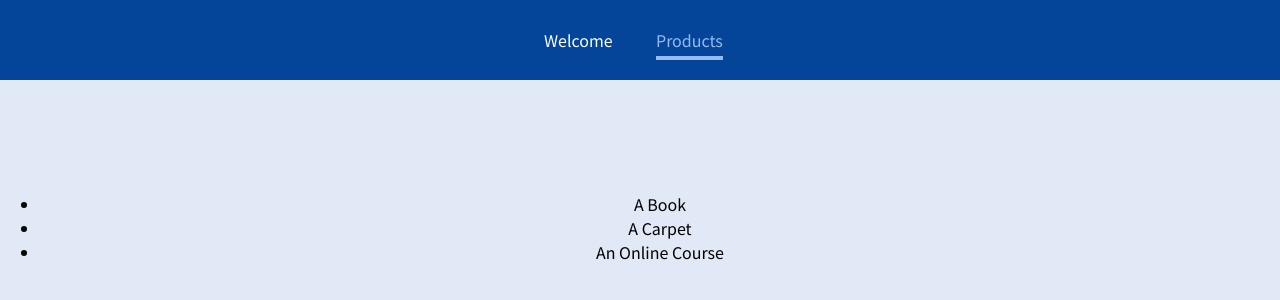
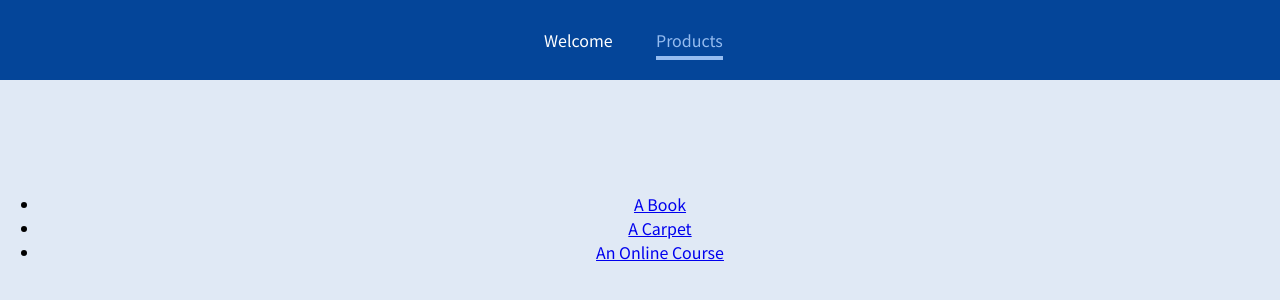
Before and after one commit to Francisco-BT/react-complete-guide, a JavaScript app: page /products in a window 1280 px wide. Shown: the top 300 px of the page. Built offline with nearby package versions, Linux system fonts and the light colour scheme.

Commit message:
feat: add Switch to render the right page

```diff
--- a/src/App.js
+++ b/src/App.js
@@ -1,4 +1,4 @@
-import { Route } from "react-router-dom";
+import { Route, Switch } from "react-router-dom";
 import MainHeader from "./components/MainHeader";
 import ProductDetail from "./pages/ProductDetail";
 import Products from "./pages/Products";
@@ -9,15 +9,17 @@
     <div>
       <MainHeader />
       <main>
+        <Switch>
           <Route path="/welcome">
             <Welcome />
           </Route>
-        <Route path="/products">
+          <Route path="/products" exact>
             <Products />
           </Route>
           <Route path="/products/:productId">
             <ProductDetail />
           </Route>
+        </Switch>
       </main>
     </div>
   );
--- a/src/pages/ProductDetail.js
+++ b/src/pages/ProductDetail.js
@@ -2,7 +2,6 @@
 
 const ProductDetail = () => {
   const params = useParams();
-  console.log(params.productId);
 
   return (
     <section>
--- a/src/pages/Products.js
+++ b/src/pages/Products.js
@@ -1,10 +1,18 @@
+import { Link } from "react-router-dom";
+
 const Products = () => {
   return (
     <section>
       <ul>
-        <li>A Book</li>
-        <li>A Carpet</li>
-        <li>An Online Course</li>
+        <li>
+          <Link to="/products/p1">A Book</Link>
+        </li>
+        <li>
+          <Link to="/products/p2">A Carpet</Link>
+        </li>
+        <li>
+          <Link to="/products/p3">An Online Course</Link>
+        </li>
       </ul>
     </section>
   );
```
Lines whose indentation alone changed are shown as unchanged.
